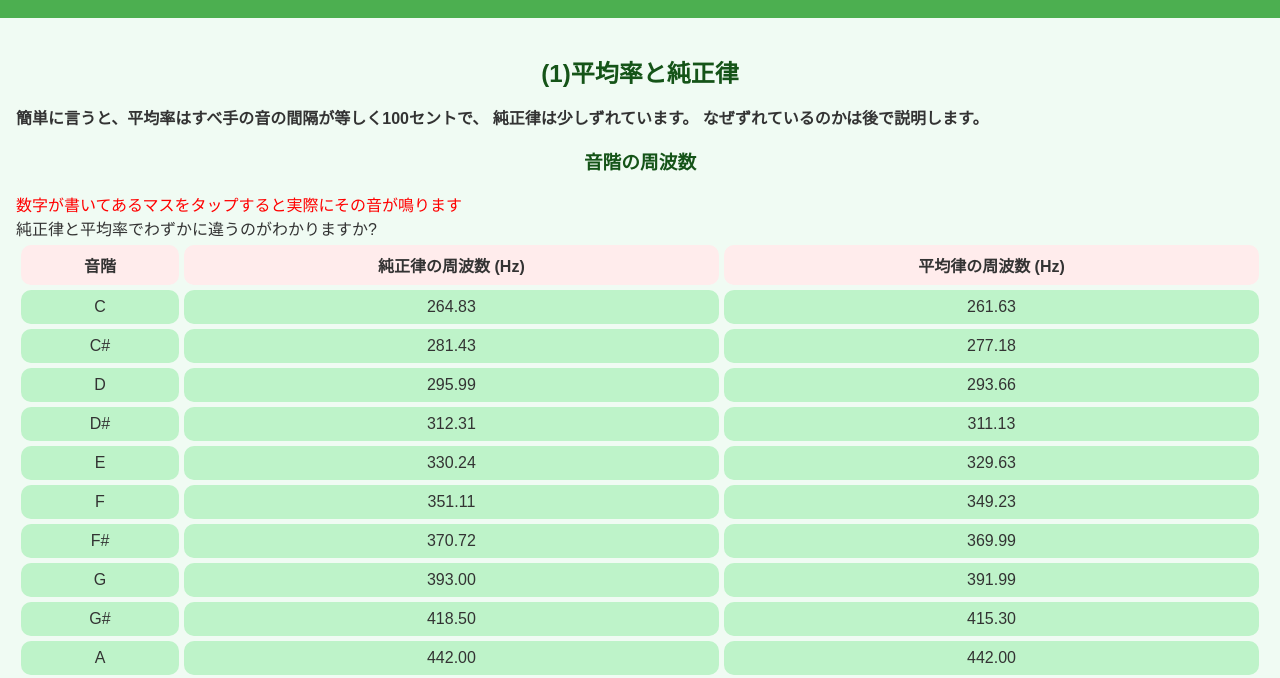
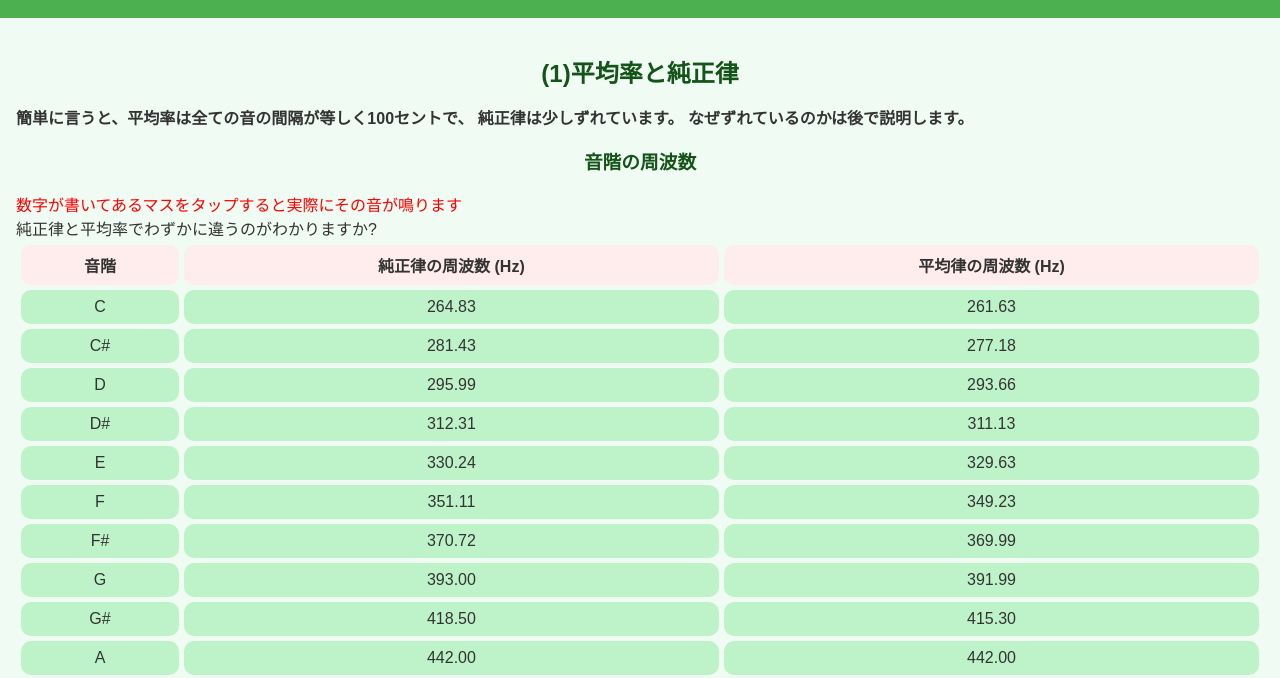
Before and after one commit to masat410/music, a website: page page/just_intonation.html in a window 1280 px wide. Shown: the part 103-781 px from the top of the page. Drawn offline with Linux system fonts and the light colour scheme.

Commit message:
誤変換の修正

```diff
--- a/page/just_intonation.html
+++ b/page/just_intonation.html
@@ -17,7 +17,7 @@
     <div class="section1">
         <h2>(1)平均率と純正律</h2>
         <p>
-            簡単に言うと、平均率はすべ手の音の間隔が等しく100セントで、
+            簡単に言うと、平均率は全ての音の間隔が等しく100セントで、
             純正律は少しずれています。
             なぜずれているのかは後で説明します。
         </p>
```
